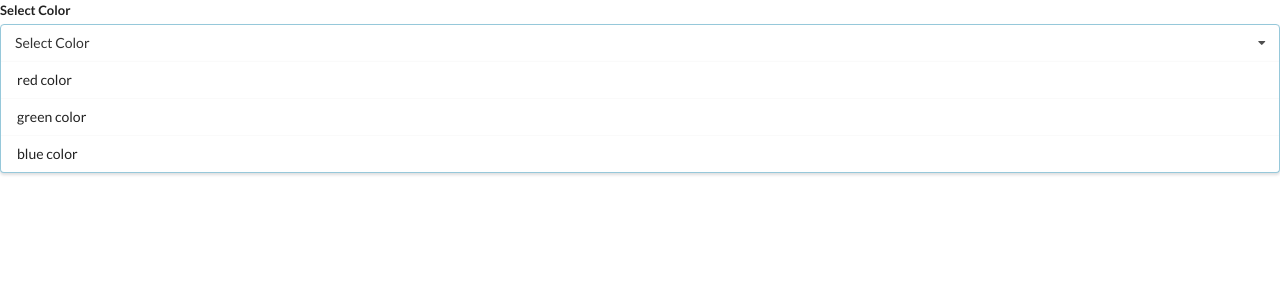
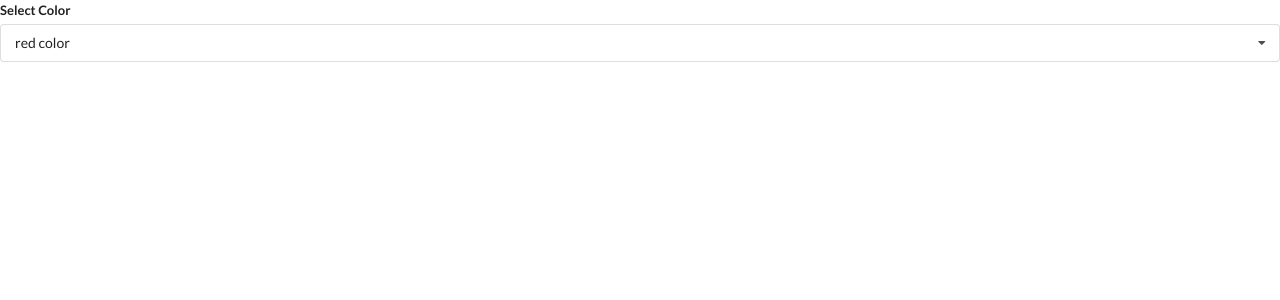
Before and after one commit to pbmiguel/react-hooks-demo, a React (Create React App) app: page / in a window 1280 px wide. Shown: the top 300 px of the page. Built offline with nearby package versions, Linux system fonts and the light colour scheme.

Commit message:
optimise dropdown

```diff
--- a/src/App.js
+++ b/src/App.js
@@ -1,4 +1,4 @@
-import React from "react";
+import React, { useState } from "react";
 import Search from "./Components/Search";
 import Dropdown from "./Components/Dropdown";
 
@@ -9,9 +9,15 @@
 ];
 
 export default () => {
+  const [selected, setSelected] = useState(options[0]);
+
   return (
     <div>
-      <Dropdown options={options} />
+      <Dropdown
+        selected={selected}
+        onSelectedChange={setSelected}
+        options={options}
+      />
     </div>
   );
 };
--- a/src/Components/Dropdown.js
+++ b/src/Components/Dropdown.js
@@ -1,9 +1,19 @@
-import React from "react";
+import React, { useState } from "react";
 
-const Dropdown = ({ options }) => {
+const Dropdown = ({ options, selected, onSelectedChange }) => {
+  const [open, setOpen] = useState(false);
+
   const renderedOptions = options.map((option) => {
+    if (option.label === selected.label) {
+      return null;
+    }
+
     return (
-      <div key={option.value} className="item">
+      <div
+        onClick={() => onSelectedChange(option)}
+        key={option.value}
+        className="item"
+      >
         {option.label}
       </div>
     );
@@ -12,10 +22,15 @@
     <div className="ui form">
       <div className="field">
         <label className="label"> Select Color </label>
-        <div className="ui selection dropdown visible active">
+        <div
+          onClick={() => setOpen(!open)}
+          className={`ui selection dropdown ${open && "visible active"}`}
+        >
           <i className="dropdown icon"></i>
-          <div className="text">Select Color</div>
-          <div className="menu visible transition">{renderedOptions}</div>
+          <div className="text">{selected.label}</div>
+          <div className={`menu ${open && "visible transition"}`}>
+            {renderedOptions}
+          </div>
         </div>
       </div>
     </div>
```
